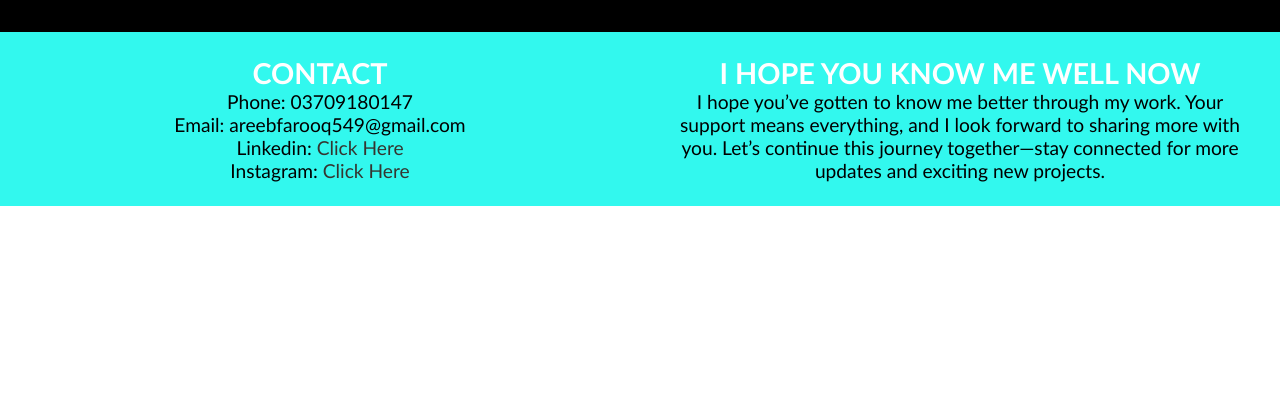
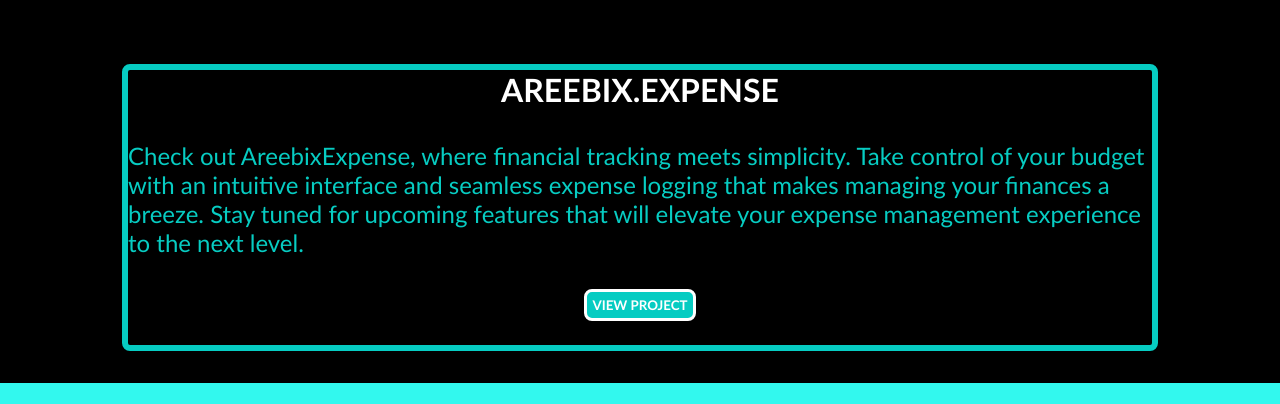
Before and after one commit to AreebAhmed14/real-world-projects, a plain HTML site: page portfolio/index.html in a window 1280 px wide. Shown: the part 2294-2698 px from the top of the page. Before the commit the page ends 2500 px from the top, so only its background shows below. Drawn offline with Linux system fonts and the light colour scheme.

Commit message:
portfolio update

```diff
--- a/portfolio/index.html
+++ b/portfolio/index.html
@@ -72,6 +72,13 @@
             <a href="https://areebixweather.netlify.app/" target="_blank"><button>VIEW PROJECT</button></a>
         </div>
     </div>
+    <div class="project-main">
+        <div class="beat">
+            <h2 class="project-heading">AREEBIX.EXPENSE</h2>
+            <p>Check out AreebixExpense, where financial tracking meets simplicity. Take control of your budget with an intuitive interface and seamless expense logging that makes managing your finances a breeze. Stay tuned for upcoming features that will elevate your expense management experience to the next level.</p>
+            <a href="https://areebixexpense.netlify.app/" target="_blank"><button>VIEW PROJECT</button></a>
+        </div>
+    </div>
 
     <footer>
         <div class="contact">
```
Also changed, not shown: weather api/assets/404.png (renamed from weather api/404.png).
